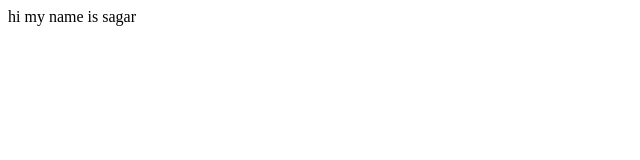
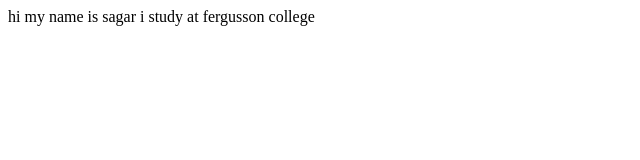
Before and after one commit to sagar-9850/student-name-site, a plain HTML site: page index.html in a window 1280 px wide. Shown: the whole page, without its empty margins (0-640 px from the left). Drawn offline with Linux system fonts and the light colour scheme.

Commit message:
update
details updated

```diff
--- a/index.html
+++ b/index.html
@@ -7,6 +7,7 @@
 </head>
 <body>
     hi my name is sagar
+      i study at fergusson college
 
 </body>
 </html>
```
